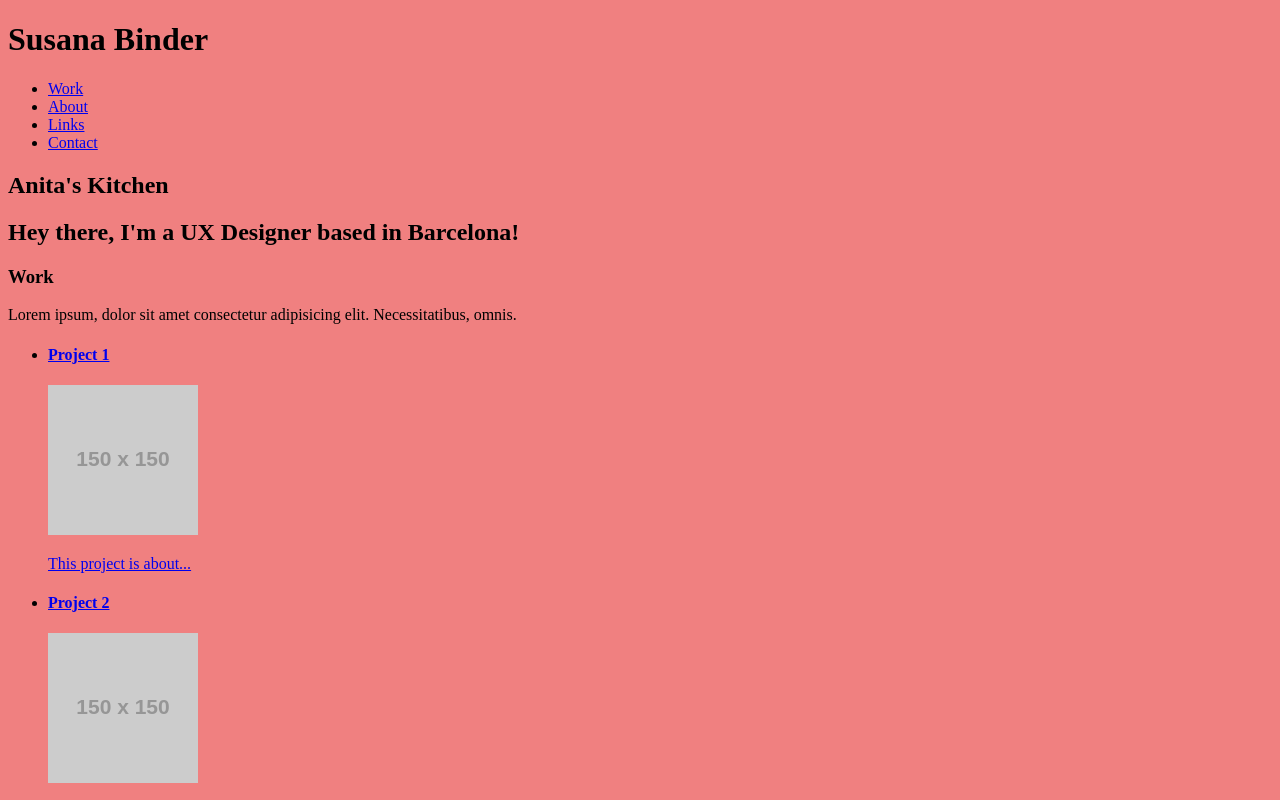
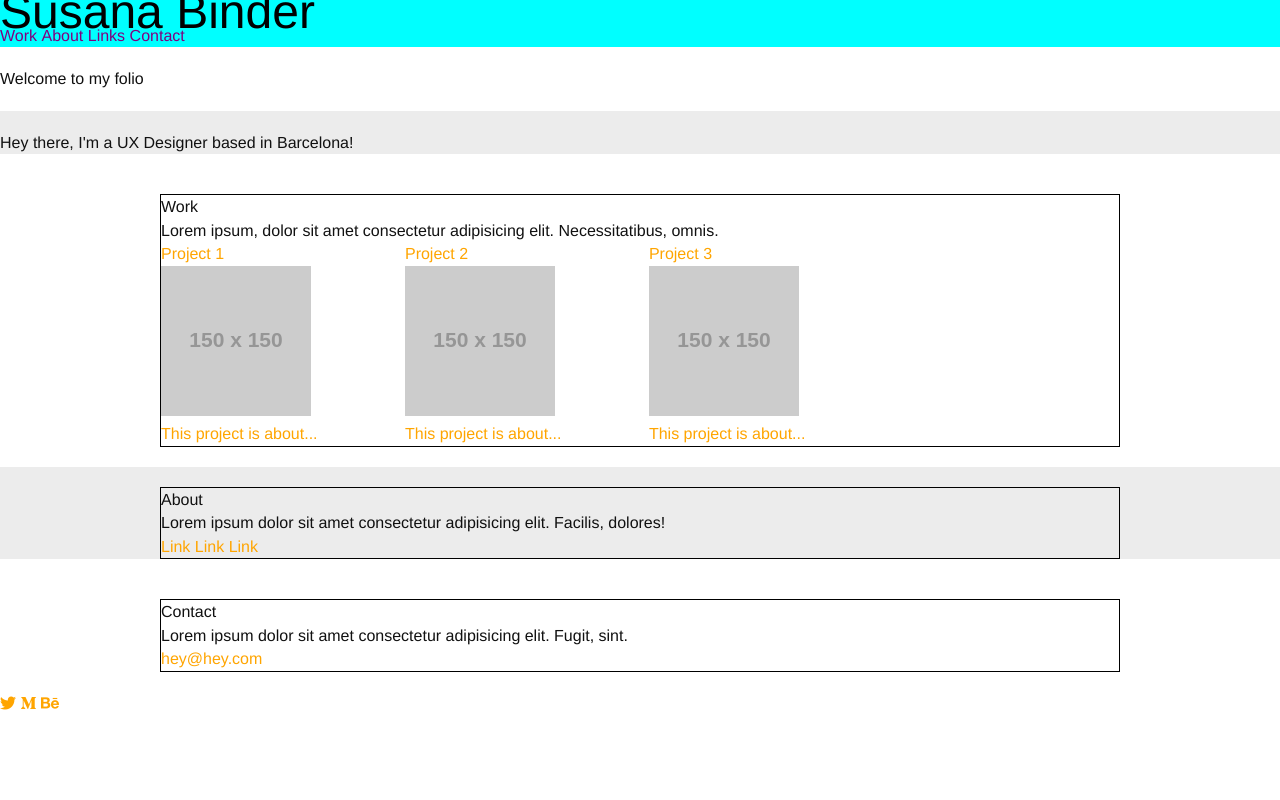
Before and after one commit to susanabinder/portfolio, a plain HTML site: page index.html in a window 1280 px wide. Shown: the top 800 px of the page. Drawn offline with Linux system fonts and the light colour scheme; placeholder pictures from the web are drawn by us.

Commit message:
reset and styles

```diff
--- /dev/null
+++ b/assets/css/reset.css
@@ -0,0 +1,52 @@
+/* http://meyerweb.com/eric/tools/css/reset/
+   v2.0 | 20110126
+   License: none (public domain)
+*/
+
+html, body, div, span, applet, object, iframe,
+h1, h2, h3, h4, h5, h6, p, blockquote, pre,
+a, abbr, acronym, address, big, cite, code,
+del, dfn, em, img, ins, kbd, q, s, samp,
+small, strike, strong, sub, sup, tt, var,
+b, u, i, center,
+dl, dt, dd, ol, ul, li,
+fieldset, form, label, legend,
+table, caption, tbody, tfoot, thead, tr, th, td,
+article, aside, canvas, details, embed,
+figure, figcaption, footer, header, hgroup,
+menu, nav, output, ruby, section, summary,
+time, mark, audio, video {
+	margin: 0;
+	padding: 0;
+	border: 0;
+	font-size: 100%;
+	font: inherit;
+	vertical-align: baseline;
+}
+/* HTML5 display-role reset for older browsers */
+article, aside, details, figcaption, figure,
+footer, header, hgroup, menu, nav, section {
+	display: block;
+}
+body {
+	line-height: 1;
+}
+ol, ul {
+	list-style: none;
+}
+blockquote, q {
+	quotes: none;
+}
+blockquote:before, blockquote:after,
+q:before, q:after {
+	content: '';
+	content: none;
+}
+table {
+	border-collapse: collapse;
+	border-spacing: 0;
+}
+
+a{
+    color: turquoise;
+}
--- a/assets/css/styles.css
+++ b/assets/css/styles.css
@@ -1,3 +1,132 @@
-body{
-    background: lightcoral;
+/* ---- reset ---- */
+
+html {
+    box-sizing: border-box;
+  }
+  *, *:before, *:after {
+    box-sizing: inherit;
+  }
+
+/* ---- element styles */
+  img:hover{
+    opacity: .7;
+    -moz-box-shadow:    3px 3px 5px 6px #ccc;
+    -webkit-box-shadow: 3px 3px 5px 6px #ccc;
+    box-shadow:         3px 3px 5px 6px #ccc;
 }
+
+  /* ---- typography ---- */
+
+  body {
+    color: #111;
+    font-family: Helvetica, Arial, sans-serif;
+    font-size: 16px;
+    line-height: 147%;
+  }
+
+  h1 {}
+
+  h2 {}
+
+  h3 {}
+
+  a{
+    color: orange;
+    text-decoration: none;
+ }
+
+ a:hover{
+    color: violet;
+}
+
+  /* ---- layout ---- */
+
+  .main-header {
+
+  }
+
+  .main-footer {
+    color: white;
+    padding: 60px 0;
+    background: #111;
+  }
+
+  .container {
+    margin: 0 20px;
+    max-width: 960px;
+    border: 1px solid black;
+  }
+
+  section {
+    margin-bottom: 20px;
+    padding-top: 20px;
+  }
+  section:nth-of-type(even){
+      background: #ececec
+  }
+
+  .page-header{
+    background: black;
+    color: whitesmoke;
+}
+
+.page-header a{
+    color: purple;
+}
+
+.page-header a:hover{
+    color: paleturquoise;
+}
+
+.inline-list li{
+    display: inline-block;
+}
+
+
+  /* ---- components ---- */
+
+
+  /* ---- header ----*/
+
+  .page-header h1{
+      font-size: 1em;
+  }
+
+  /* ---- section ---- */
+
+  section#portfolio {
+    // ...
+  }
+
+  /* Small devices (landscape phones, 576px and up) */
+  @media (min-width: 576px) {
+
+  }
+
+  /* Medium devices (tablets, 768px and up) */
+  @media (min-width: 768px) {
+    .page-header{
+        background: aqua;
+        color: black;
+    }
+  }
+
+  /* Large devices (desktops, 992px and up) */
+  @media (min-width: 992px) {
+      .container{
+          margin: 0 auto;
+      }
+      .page-header h1{
+          font-size: 3em;
+      }
+      .work-list li{
+        width: 25%;
+    }
+  }
+
+
+
+  /* Extra large devices (large desktops, 1200px and up) */
+  @media (min-width: 1200px) {
+
+  }
--- a/index.html
+++ b/index.html
@@ -6,26 +6,26 @@
     <meta charset="utf-8">
     <meta name="viewport" content="width=device-width, initial-scale=1, shrink-to-fit=no">
     <link rel="stylesheet" href="https://use.fontawesome.com/releases/v5.7.2/css/all.css" integrity="sha384-fnmOCqbTlWIlj8LyTjo7mOUStjsKC4pOpQbqyi7RrhN7udi9RwhKkMHpvLbHG9Sr" crossorigin="anonymous">
-    <link rel="stylesheet" href="assets/css/styles.css">
+    <link rel="stylesheet" href="assets/css/reset.css"/>
+    <link rel="stylesheet" href="assets/css/styles.css"/>
 </head>
 
 <body>
+   <header class="page-header">
             <h1>Susana Binder</h1>
-    <nav>
-        <ul>
+            <nav class="main-navigation">
+                <ul class="inline-list">
                     <li><a href="#work">Work</a></li>
                     <li><a href="#about">About</a></li>
                     <li><a href="#links">Links</a></li>
                     <li><a href="#contact">Contact</a></li>
                 </ul>
             </nav>
-    <header>
-
     </header>
 
     <main>
         <section>
-            <h1>Anita's Kitchen</h1>
+            <h2>Welcome to my folio</h2>
         </section>
         <section>
             <h2>Hey there, I'm a UX Designer based in Barcelona!</h2>
@@ -34,7 +34,7 @@
             <div class="container">
                 <h3>Work</h3>
                 <p>Lorem ipsum, dolor sit amet consectetur adipisicing elit. Necessitatibus, omnis.</p>
-                <ul>
+                <ul class="inline-list work-list">
                     <li>
                         <a href="#">
                             <h4>Project 1</h4>
@@ -63,7 +63,7 @@
             <div class="container">
                 <h3>About</h3>
                 <p>Lorem ipsum dolor sit amet consectetur adipisicing elit. Facilis, dolores!</p>
-                <ul>
+                <ul class="inline-list">
                     <li><a href="#">Link</a></li>
                     <li><a href="#">Link</a></li>
                     <li><a href="#">Link</a></li>
@@ -80,7 +80,7 @@
     </main>
 
     <footer>
-        <ul>
+        <ul class="inline-list">
             <li>
                 <a href="https://twitter.com/SusanaBinder" target="_blank" rel="noopener noreferrer"><i class="fab fa-twitter"></i></a>
             </li>
```
Lines whose indentation alone changed are shown as unchanged.
